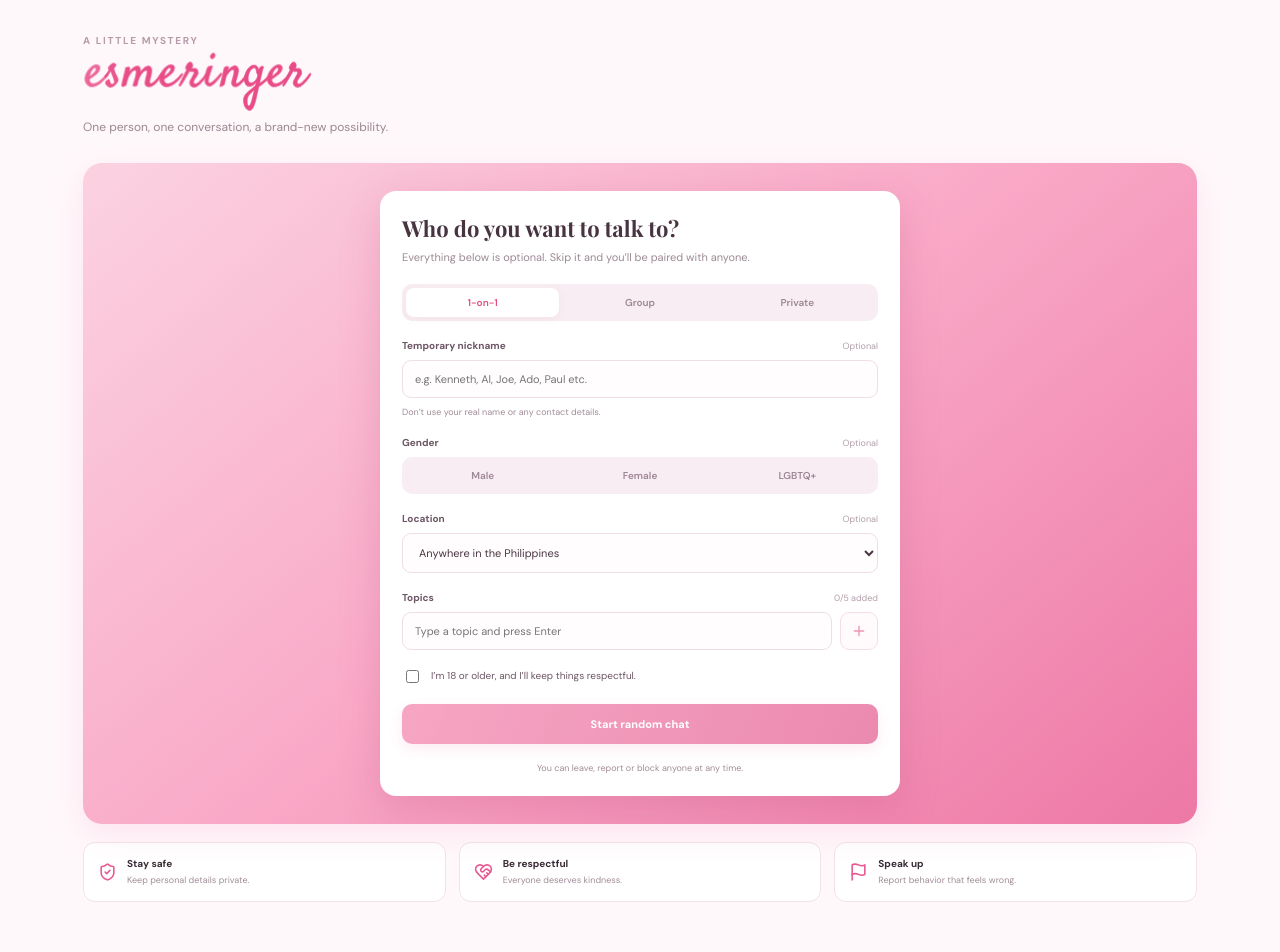
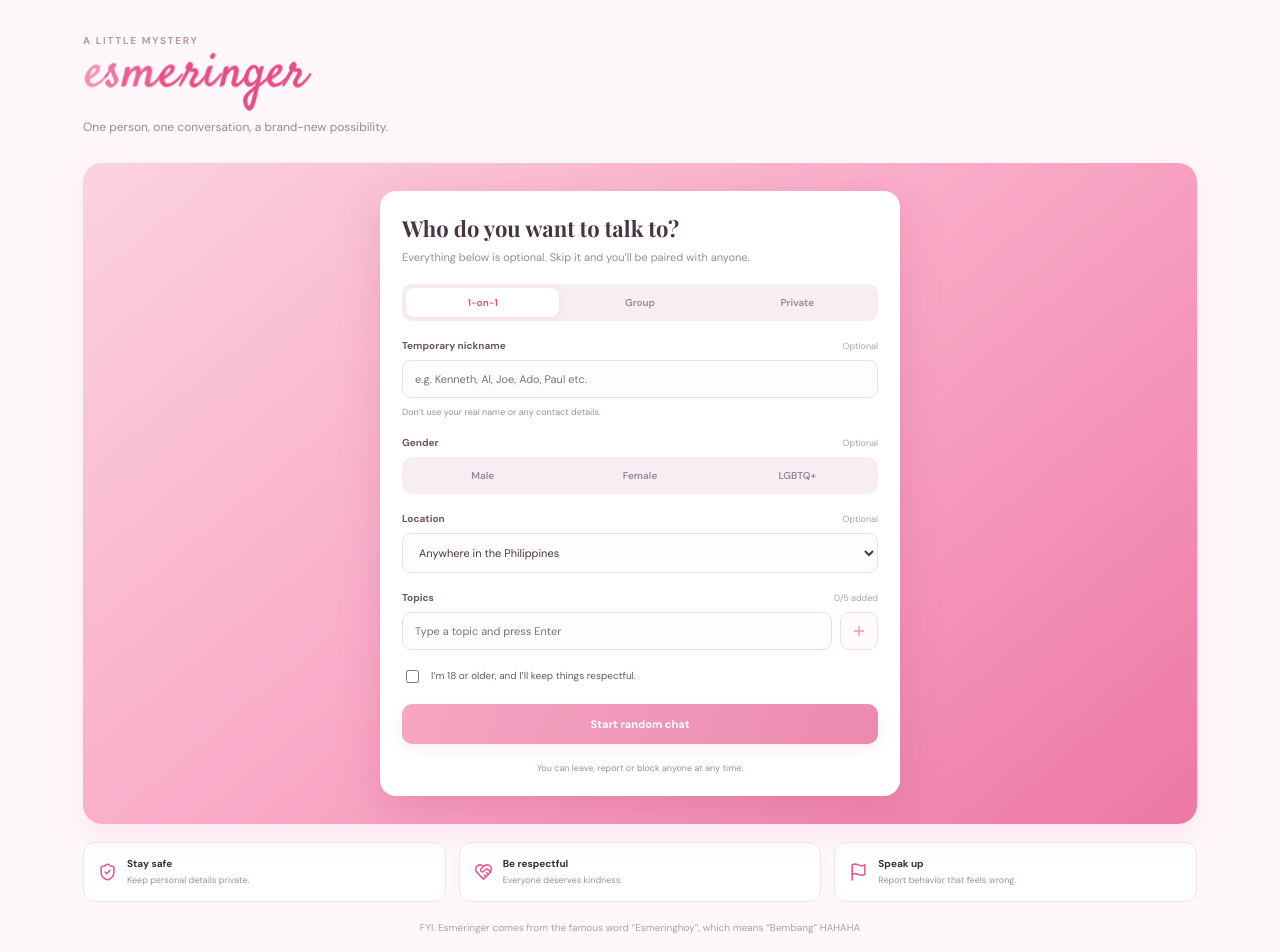
Before and after one commit to Vargas0fficial/esmeringer, a React (Vite) app: page / in a window 1280 px wide. Shown: the top 952 px of the page. Before the commit the page ends 930 px from the top, so only its background shows below. Built offline with nearby package versions, Linux system fonts and the light colour scheme; a web font is replaced by a local one.

Commit message:
Add name origin note

```diff
--- a/src/pages/RandomChatPage.jsx
+++ b/src/pages/RandomChatPage.jsx
@@ -119,6 +119,11 @@ export default function RandomChatPage() {
           </div>
         ))}
       </div>
+
+      <p className="name-origin">
+       FYI. Esmeringer comes from the famous word “Esmeringhoy”, which means “Bembang”
+        HAHAHA
+      </p>
     </>
   );
 }
--- a/src/styles/random.css
+++ b/src/styles/random.css
@@ -15,6 +15,7 @@
   min-height: 415px;
 }
 
+/* Decorative rings behind the card; they gently "breathe" */
 .random-stage:before,
 .random-stage:after {
   content: '';
@@ -23,11 +24,26 @@
   border-radius: 50%;
   width: 330px;
   height: 330px;
+  pointer-events: none;
+  animation: ring-pulse 5s ease-in-out infinite;
 }
 
 .random-stage:after {
   width: 440px;
   height: 440px;
+  animation-delay: -2.5s;
+}
+
+@keyframes ring-pulse {
+  0%,
+  100% {
+    transform: scale(0.94);
+    opacity: 0.5;
+  }
+  50% {
+    transform: scale(1.06);
+    opacity: 1;
+  }
 }
 
 .random-stage h2 {
@@ -485,4 +501,17 @@
     stroke-dashoffset: 0;
     fill-opacity: 1;
   }
+
+  .random-stage:before,
+  .random-stage:after {
+    animation: none;
+  }
 }
+/* Little note about where the name comes from */
+.name-origin {
+  margin: 18px 0 4px;
+  text-align: center;
+  font-size: 10px;
+  line-height: 1.6;
+  color: #b29eaa;
+}
--- a/src/styles/responsive.css
+++ b/src/styles/responsive.css
@@ -100,4 +100,7 @@ button {
   .setup-card .secondary-button {
     font-size: 15px;
   }
+  .name-origin {
+    font-size: 12px;
+  }
 }
```
